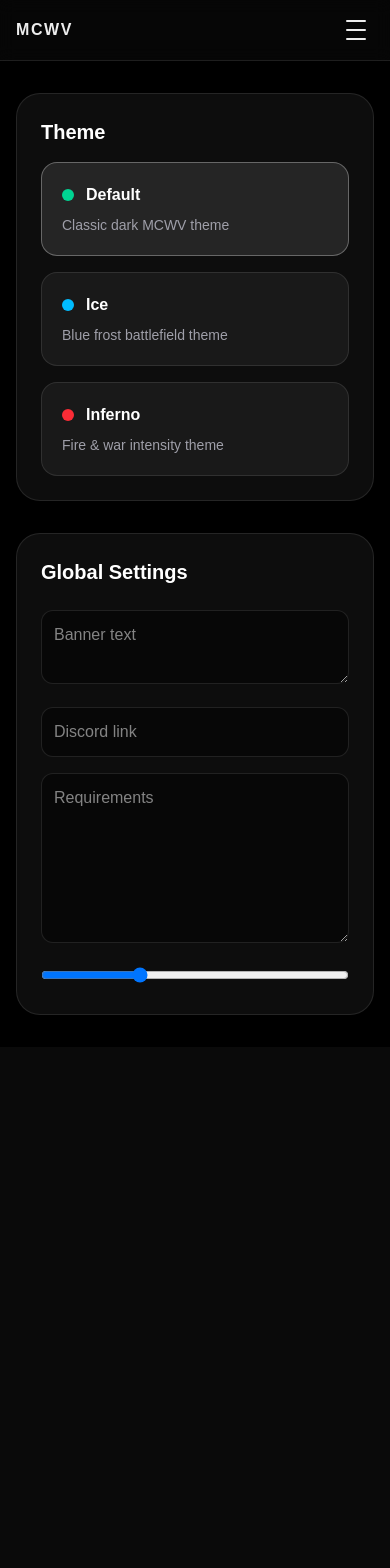
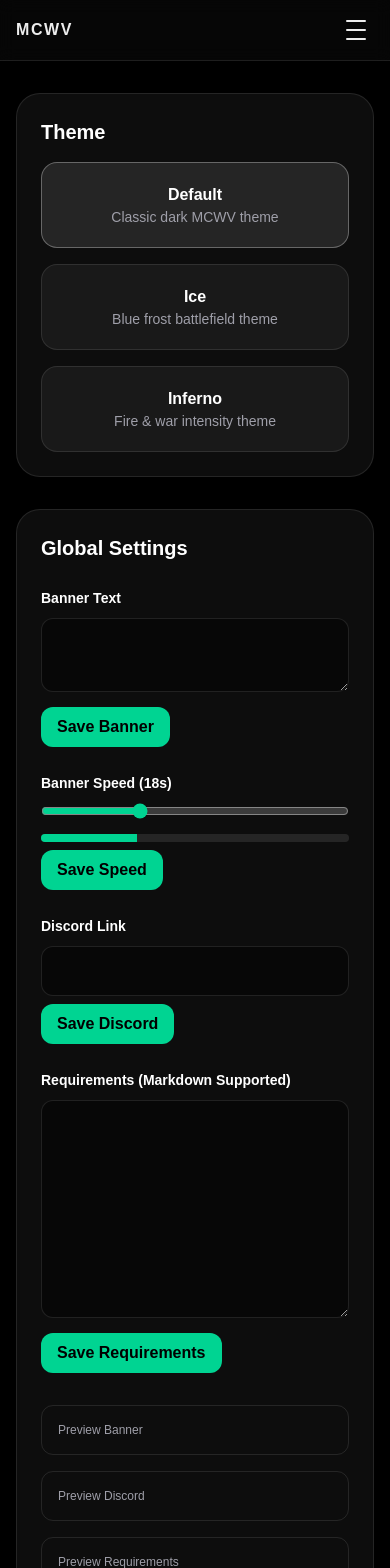
Before and after one commit to ILostMyMicrowave/mcwv-hub, a Next.js app: page /settings in a window 390 px wide. Shown: the top 1568 px of the page. Before the commit the page ends 1047 px from the top, so only its background shows below. Built offline with nearby package versions, Linux system fonts and the light colour scheme; no server answers; the database is empty.

Commit message:
Update page.tsx

```diff
--- a/app/settings/page.tsx
+++ b/app/settings/page.tsx
@@ -20,13 +20,9 @@ export default function Settings() {
   const [requirementsText, setRequirementsText] = useState("");
 
   const [loaded, setLoaded] = useState(false);
+  const [saving, setSaving] = useState<string | null>(null);
 
-  const themes: {
-    id: Theme;
-    name: string;
-    desc: string;
-    color: string;
-  }[] = [
+  const themes: { id: Theme; name: string; desc: string; color: string }[] = [
     {
       id: "default",
       name: "Default",
@@ -47,14 +43,10 @@ export default function Settings() {
     },
   ];
 
-  /* ---------------- LOAD FROM DATABASE ---------------- */
+  /* ---------------- LOAD ---------------- */
   useEffect(() => {
     async function load() {
-      try {
-        const res = await fetch("/api/settings/global", {
-          cache: "no-store",
-        });
-
+      const res = await fetch("/api/settings/global", { cache: "no-store" });
       const data: GlobalSettings = await res.json();
 
       setBannerText(data.banner_text ?? "");
@@ -63,19 +55,15 @@ export default function Settings() {
       setRequirementsText(data.requirements_text ?? "");
 
       setLoaded(true);
-      } catch {
-        setLoaded(true);
-      }
     }
 
     load();
   }, []);
 
-  /* ---------------- AUTO SAVE TO DATABASE ---------------- */
-  useEffect(() => {
-    if (!loaded) return;
+  /* ---------------- SAVE FUNCTION ---------------- */
+  async function saveField(field: Partial<GlobalSettings>) {
+    setSaving(Object.keys(field)[0]);
 
-    const timeout = setTimeout(async () => {
     await fetch("/api/settings/global", {
       method: "POST",
       headers: { "Content-Type": "application/json" },
@@ -84,20 +72,33 @@ export default function Settings() {
         banner_speed: bannerSpeed,
         discord_link: discordLink,
         requirements_text: requirementsText,
+        ...field,
       }),
     });
-    }, 500);
 
-    return () => clearTimeout(timeout);
-  }, [bannerText, bannerSpeed, discordLink, requirementsText, loaded]);
+    setSaving(null);
+  }
+
+  /* ---------------- FORMAT REQUIREMENTS PREVIEW ---------------- */
+  function formatText(text: string) {
+    return text
+      .replace(/^### (.*$)/gm, "<h3>$1</h3>")
+      .replace(/^## (.*$)/gm, "<h2>$1</h2>")
+      .replace(/^# (.*$)/gm, "<h1>$1</h1>")
+      .replace(/\*\*(.*?)\*\*/g, "<b>$1</b>")
+      .replace(/\*(.*?)\*/g, "<i>$1</i>")
+      .replace(/__(.*?)__/g, "<u>$1</u>")
+      .replace(/\n/g, "<br/>");
+  }
 
   return (
     <>
       <Navbar />
 
-      <main className="min-h-screen bg-black px-4 py-8 text-white sm:px-6 lg:px-10">
+      <main className="min-h-screen bg-black px-4 py-8 text-white">
         <div className="mx-auto max-w-6xl">
-          {/* THEME (still personal) */}
+
+          {/* THEME */}
           <div className="rounded-3xl border border-white/10 bg-white/5 p-6">
             <h2 className="text-xl font-bold mb-4">Theme</h2>
 
@@ -109,17 +110,14 @@ export default function Settings() {
                   <button
                     key={t.id}
                     onClick={() => setTheme(t.id)}
-                    className={`rounded-2xl border p-5 text-left ${
+                    className={`rounded-2xl border p-5 ${
                       active
                         ? "border-white/30 bg-white/10"
                         : "border-white/10 bg-white/5"
                     }`}
                   >
-                    <div className="flex items-center gap-3">
-                      <span className={`h-3 w-3 rounded-full ${t.color}`} />
                     <p className="font-semibold">{t.name}</p>
-                    </div>
-                    <p className="text-sm text-zinc-400 mt-2">{t.desc}</p>
+                    <p className="text-sm text-zinc-400">{t.desc}</p>
                   </button>
                 );
               })}
@@ -130,28 +128,27 @@ export default function Settings() {
           <div className="mt-8 rounded-3xl border border-white/10 bg-white/5 p-6">
             <h2 className="text-xl font-bold">Global Settings</h2>
 
-            <div className="mt-6 space-y-4">
+            {/* BANNER */}
+            <div className="mt-6">
+              <label className="text-sm font-semibold">Banner Text</label>
               <textarea
                 value={bannerText}
                 onChange={(e) => setBannerText(e.target.value)}
-                className="w-full rounded-xl bg-black/40 p-3 border border-white/10"
-                placeholder="Banner text"
+                className="mt-2 w-full rounded-xl bg-black/40 p-3 border border-white/10"
               />
+              <button
+                onClick={() => saveField({})}
+                className="mt-2 rounded-xl bg-emerald-400 px-4 py-2 text-black font-semibold"
+              >
+                {saving === "banner_text" ? "Saving..." : "Save Banner"}
+              </button>
+            </div>
 
-              <input
-                value={discordLink}
-                onChange={(e) => setDiscordLink(e.target.value)}
-                className="w-full rounded-xl bg-black/40 p-3 border border-white/10"
-                placeholder="Discord link"
-              />
-
-              <textarea
-                value={requirementsText}
-                onChange={(e) => setRequirementsText(e.target.value)}
-                className="w-full rounded-xl bg-black/40 p-3 border border-white/10"
-                rows={6}
-                placeholder="Requirements"
-              />
+            {/* SPEED */}
+            <div className="mt-6">
+              <label className="text-sm font-semibold">
+                Banner Speed ({bannerSpeed}s)
+              </label>
 
               <input
                 type="range"
@@ -159,8 +156,86 @@ export default function Settings() {
                 max={40}
                 value={bannerSpeed}
                 onChange={(e) => setBannerSpeed(Number(e.target.value))}
-                className="w-full"
+                className="w-full mt-2 accent-emerald-400"
               />
+
+              {/* SPEED BAR */}
+              <div className="h-2 w-full bg-white/10 rounded mt-2 overflow-hidden">
+                <div
+                  className="h-full bg-emerald-400 transition-all"
+                  style={{ width: `${((bannerSpeed - 8) / 32) * 100}%` }}
+                />
+              </div>
+
+              <button
+                onClick={() => saveField({ banner_speed: bannerSpeed })}
+                className="mt-2 rounded-xl bg-emerald-400 px-4 py-2 text-black font-semibold"
+              >
+                Save Speed
+              </button>
+            </div>
+
+            {/* DISCORD */}
+            <div className="mt-6">
+              <label className="text-sm font-semibold">Discord Link</label>
+              <input
+                value={discordLink}
+                onChange={(e) => setDiscordLink(e.target.value)}
+                className="mt-2 w-full rounded-xl bg-black/40 p-3 border border-white/10"
+              />
+
+              <button
+                onClick={() => saveField({ discord_link: discordLink })}
+                className="mt-2 rounded-xl bg-emerald-400 px-4 py-2 text-black font-semibold"
+              >
+                Save Discord
+              </button>
+            </div>
+
+            {/* REQUIREMENTS */}
+            <div className="mt-6">
+              <label className="text-sm font-semibold">
+                Requirements (Markdown Supported)
+              </label>
+
+              <textarea
+                value={requirementsText}
+                onChange={(e) => setRequirementsText(e.target.value)}
+                rows={8}
+                className="mt-2 w-full rounded-xl bg-black/40 p-3 border border-white/10"
+              />
+
+              <button
+                onClick={() =>
+                  saveField({ requirements_text: requirementsText })
+                }
+                className="mt-2 rounded-xl bg-emerald-400 px-4 py-2 text-black font-semibold"
+              >
+                Save Requirements
+              </button>
+            </div>
+
+            {/* PREVIEW */}
+            <div className="mt-8 grid gap-4 sm:grid-cols-3">
+              <div className="p-4 border border-white/10 rounded-xl">
+                <p className="text-xs text-zinc-400">Preview Banner</p>
+                <p>{bannerText}</p>
+              </div>
+
+              <div className="p-4 border border-white/10 rounded-xl">
+                <p className="text-xs text-zinc-400">Preview Discord</p>
+                <p>{discordLink}</p>
+              </div>
+
+              <div className="p-4 border border-white/10 rounded-xl">
+                <p className="text-xs text-zinc-400">Preview Requirements</p>
+                <div
+                  className="text-sm"
+                  dangerouslySetInnerHTML={{
+                    __html: formatText(requirementsText),
+                  }}
+                />
+              </div>
             </div>
           </div>
         </div>
```
Lines whose indentation alone changed are shown as unchanged.
